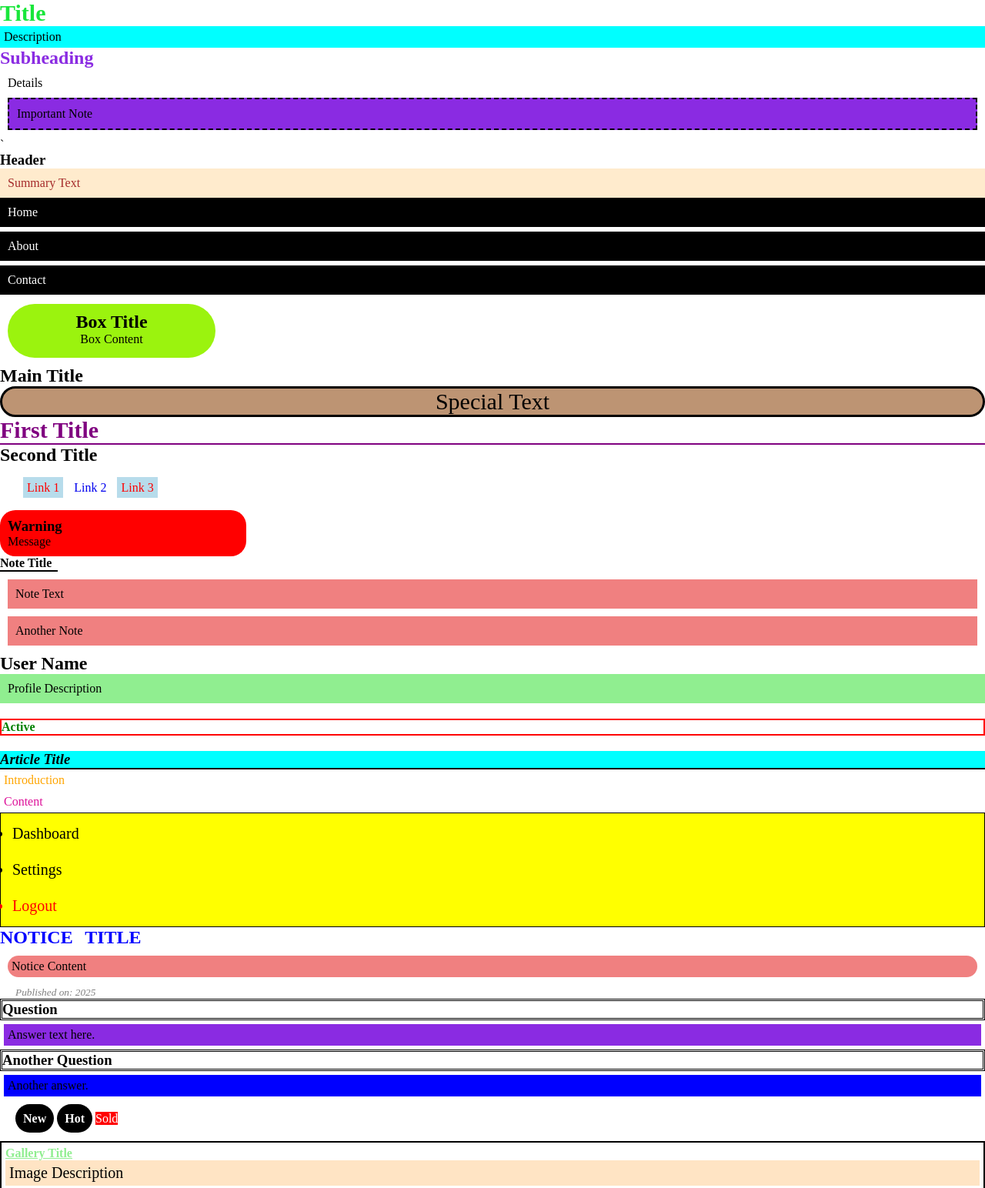
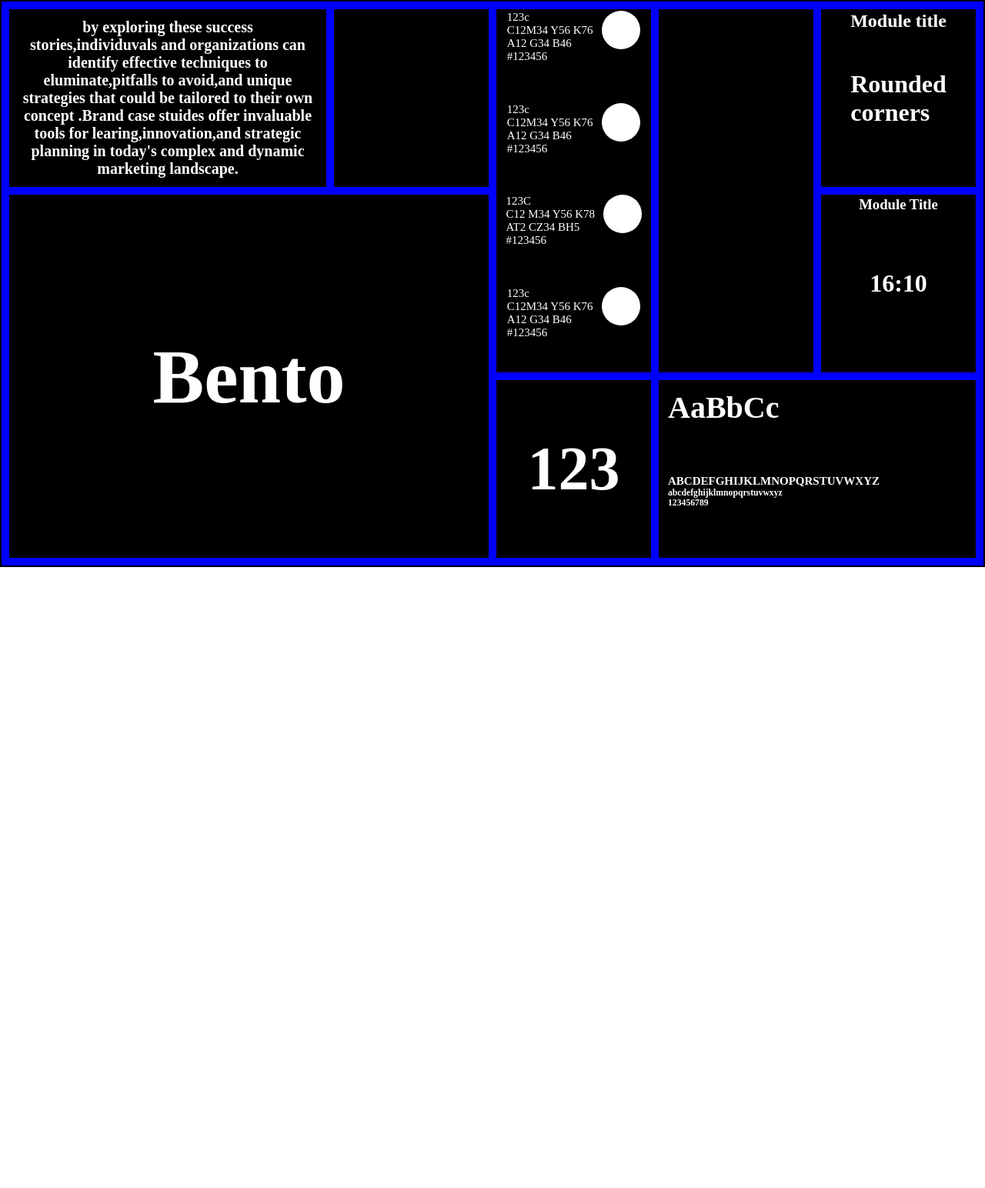
Before and after one commit to sathish2646/grid, a plain HTML site: page index.html in a window 1280 px wide. Shown: the top 1544 px of the page at 77% size. After the commit the page ends 800 px from the top, so only its background shows below. Drawn offline with Linux system fonts and the light colour scheme.

Commit message:
Add files via upload

```diff
--- a/index.html
+++ b/index.html
@@ -4,98 +4,79 @@
     <meta charset="UTF-8">
     <meta name="viewport" content="width=device-width, initial-scale=1.0">
     <title>Document</title>
-    <link rel="stylesheet" href="./style.css">
+    <link rel="stylesheet" href="style.css">
 </head>
 <body>
-    <div class="container">
-    <h1>Title</h1>
-    <p>Description</p>
+    <div class="grid-container">
+       <div class="one bio">
+         <h3>by exploring these success stories,individuvals and organizations can identify effective techniques to eluminate,pitfalls to avoid,and unique strategies that could be tailored to their own concept .Brand case stuides offer invaluable tools for learing,innovation,and strategic planning in today's complex and dynamic marketing landscape.</h3>
        </div>
-    <section>
-<h2>Subheading</h2>
-<p>Details</p>
-<p class="note">Important Note</p>
-</section>
-<div class="sum">`
-<h3>Header</h3>
-<p>Summary Text</p>
-</div>
-<ul class="menu">
-<li>Home</li>
-<li>About</li>
-<li>Contact</li>
-</ul>
-<div class="box">
-<h2>Box Title</h2>
-<p>Box Content</p>
-</div>
-<div class="card">
-<h2>Main Title</h2>
-<p class="highlight" id="special">Special Text</p>
-</div>
-<div class="content">
-<h2>First Title</h2>
-<h2>Second Title</h2>
-</div>
-<div class="div">
-<a href="#" title="external" class="a">Link 1</a>
-<a href="#">Link 2</a>
-<a href="#" title="internal" class="a">Link 3</a>
-  </div>
-  <div class="alert-box">
-    <h3>Warning</h3>
-    <p>Message</p>
-  </div>
-  <div class="info">
-<h4>Note Title</h4>
-<p>Note Text</p>
-<p>Another Note</p>
-</div>
-<div class="profile">
-  <h2>User Name</h2>
-  <p>Profile Description</p>
-  <p class="status">Active</p>
+        <div class="two bio">
+
         </div>
 
-<article>
-  <h3>Article Title</h3>
-  <p>Introduction</p>
-  <p>Content</p>
-</article>
-<ul class="nav">
-  <li>Dashboard</li>
-  <li>Settings</li>
-  <li>Logout</li>
-</ul>
-<section class="notice">
-  <h2>Notice Title</h2>
-  <p>Notice Content</p>
-  <small>Published on: 2025</small>
-</section>
-<div class="faq">
-  <h3>Question</h3>
-  <p>Answer text here.</p>
-  <h3>Another Question</h3>
-  <p>Another answer.</p>
+          <div class="three bio">
+
+           <div class="div-2">
+            <div class="div">
+            123c <br>
+           C12M34 Y56 K76 <br>
+           A12 G34 B46 <br>
+           #123456
            </div>
-<div class="labels">
-  <span class="tag">New</span>
-  <span class="tag">Hot</span>
-  <span>Sold</span>
+           <div class="i"></div>
            </div>
-<div class="gallery">
-  <h4>Gallery Title</h4>
-  <p>Image Description</p>
+            <div class="div-2">
+            <div class="div">
+            123c <br>
+           C12M34 Y56 K76 <br>
+           A12 G34 B46 <br>
+           #123456
            </div>
-<div class="summary">
-  <h3>Summary Title</h3>
-  <p>Summary Text</p>
-  <p class="note">Note Text</p>
+           <div class="i"></div>
            </div>
-<div class="bio">
-<p class="lead">Lead Text</p>
-<p>Supporting Text</p>
-<p>Ending Text</p>
+            <div class="div-2">
+            <div class="div">
+            123C <br>
+            C12 M34 Y56 K78<br>
+            AT2 CZ34 BH5 <br>
+            #123456
              </div>
+           <div class="i"></div>
+           </div>
+            <div class="div-2">
+            <div class="div">
+            123c <br>
+           C12M34 Y56 K76 <br>
+           A12 G34 B46 <br>
+           #123456
+           </div>
+           <div class="i"></div>
+           </div>
+         </div>
+         <div class="four bio"></div>
+      <div class="five bio">  <h2>Module title</h2>
+          <div class="div-3">
+            <h1>Rounded <br> corners</h1>
+          </div>
+</div>
+      <div class="six bio"><h1>Bento</h1></div>
+      <div class="seven bio"><h1>123</h1></div>
+      <div class="eight bio"><h1>AaBbCc</h1>
+        <div class="frog">
+        <h2>ABCDEFGHIJKLMNOPQRSTUVWXYZ</h2>
+        <h3>abcdefghijklmnopqrstuvwxyz</h3>
+        <h3>123456789</h3>
+        </div>
+    </div>
+     <div class="nine bio">
+         <h3>Module Title</h3>
+         <div class="div-4">
+            <h1>16:10</h1>
+         </div>
+
+     </div>
+    </div>
+
 </body>
 </html>
--- a/style.css
+++ b/style.css
@@ -1,227 +1,230 @@
+
 *{
    padding: 0%;
    margin: 0%;
 }
-h1{
-    color: rgb(25, 230, 59);
-    font-size: 30px;
+.grid-container{
+    display: grid;
+     grid-template-columns: 1fr 1fr 1fr 1fr 1fr 1fr;
+     grid-template-rows: 1fr 1fr 1fr;
+    grid-gap: 10px;
+    border: 2px solid black;
+    padding: 10px;
+    background-color: blue;
+   }
+   .bio{
+      display: grid;
+      border: 2px solid rgb(12, 2, 2);
+          background-color: black;
+      color: white  ;
+          gap: 10px;
+   }
 
-}
-.container p{
-    background-color: aqua;
-    padding: 5px;
-     font: size 25px;
-
-}
-section h2{
-    color: blueviolet;
-    font-family: large;
-}
-.note{
-    border: 1px solid ;
+.one{
+   grid-column: 1/3;
+   grid-row: 1/2;
    padding: 10px;
 }
-section p{
-    margin: 10px;
+.one h3{
+  text-align: center;
+  justify-content: center;
+  align-content: center;
+  font-size: 20px;
 }
-.sum h3+p{
-    background-color: blanchedalmond;
-    color: brown;
-    padding: 10px;
+.two{
+      grid-column:3/4;
+   grid-row: 1/2
 }
-.menu li{
-    background-color: black;
-    color: white;
-    padding: 10px;
-    border-bottom:2px solid;
-    font-size: medium;
+.three{
+      grid-column:4/5;
+   grid-row:1/3;
+}
+   .three .i{
+      background-color: white;
+      border-radius:50px;
+      width: 50px;
+      height: 50px;
+   }
+   .div-2{
+      display: flex;
+      justify-content: space-evenly;
+  }
+  .three .div{
+    font-size: 15px;
+  }
+.four{
+      grid-column:5/6;
+        grid-row: 1/3;
+}
+.five{
+      grid-column:6/7;
+   grid-row: 1/2;
+}
+.five{
 
+   display: flex;
+   align-items: center;
+   justify-content: center;
+   flex-direction: column;
+   position: relative;
 }
-ul{
- display: flex;
- flex-direction: column;
- gap: 4px;
-}
-.box{
-    background-color: rgb(155, 243, 14);
-    /* border: thick; */
-    border-radius: 50px;
-    margin: 10px;
-    padding: 10px;
-    width: 250px;
-    height: 50px;
-    text-align: center;
-}
-.highlight,#special{
-    background: rgb(189, 148, 115);
-    border: solid;
-    font-size: 30px;
-    border-radius: 20px;
-    text-align: center;
-}
-.content :nth-child(1){
-    border-bottom: 2px double;
-    color: purple;
-    font-size: 30px;
-}
-.a{
- color: red;
- text-decoration: none;
- padding: 10px;
- background-color: rgb(183, 220, 235);
-
-}
-.div{
-    margin:20px;
-}
-.div a{
-    text-decoration: none;
-     margin-left: 10px;
-}
-.div a[title]{
-    padding: 5px;
-
+.five h2{
+   position: absolute;
+   top: 0;
 }
 
-.alert-box {
-    background-color: red;
-    border: thick;
-    padding: 10px;
-    border-radius: 20px;
-    width:300px;
+
+.six{
+      grid-column:1/4;
+   grid-row: 2/4;
+
+   align-items: center;
+   justify-content: center;
+   font-size: 50px;
 }
-.info p{
-    background-color:lightcoral;
-    border: 10px;
-    padding: 10px;
-    margin: 10px;
+.seven{
+      grid-column:4/5;
+   grid-row: 3/4;
+   display: flex;
+   justify-content: center;
+   align-items: center;
+   font-size: 40px
 }
-.info h4{
-    border-bottom: 2px solid;
-    width: 75px;
+.eight{
+grid-column:5/7;
+   grid-row: 3/4;
+   padding:10px;
+   font-size: 20px;
 }
-.profile :nth-child(2){
-    background-color: lightgreen;
-    padding: 10px;
+.frog{
+   font-size: 10px;
 }
-.status {
-    color: green;
-    font-weight: bold;
-    border: 2px solid red;
+.nine{
+   grid-column:6/7;
+   grid-row: 2/3;
+   display: flex;
+   align-items: center;
+   justify-content: center;
+   flex-direction: column;
+   position: relative;
 }
-.profile p{
-   margin-bottom: 20px;
+.nine h3{
+   position: absolute;
+   top: 0;
 }
 
-article :nth-child(2) {
-    padding: 5px;
-    color: orange;
+   @media screen and (max-width: 500px){
 
-}
-article :last-child{
-    padding: 5px;
-    color: rgb(221, 19, 154);
-}
-article h3{
-    background-color: aqua;
-   font-style: italic ;
-   border-bottom: 2px solid;
-}
-.nav{
-    background-color: yellow;
-    border: 1px solid;
-    padding: 5px;
-    font-size: 20px;
-}
-.nav li{
-    margin: 10px;
-    list-style: ;
-
-}
-.nav  :last-child{
-    color: red;
-}
-.notice h2{
-    text-transform: uppercase;
-    color: blue;
-    word-spacing: 10px;
-}
-.notice p{
-    background-color: lightcoral;
-    padding: 5px;
-    border-radius: 20px;
-}
-.notice small{
-    color: gray;
-    font-style: italic;
-    margin-left: 20px;
-}
-.faq h3{
-    border: double;
-}
-.faq :nth-child(2){
-    background-color: blueviolet;
-}
-.faq :nth-child(4){
+     .grid-container{
+    display: grid;
+    grid-gap: 5px;
+    border: 2px solid black;
+    padding: 10px;
     background-color: blue;
    }
-.faq p{
-    padding: 5px;
-    margin: 5px;
+   .bio{
+      display: grid;
+      border: 2px solid rgb(12, 2, 2);
+      background-color: black;
+      color: white  ;
+      gap: 5px;
    }
-.labels .tag{
-    font-weight: bold;
-    background-color: black;
-    color: white;
-    padding: 10px;
-    border-radius: 20px;
+
+.one{
+   grid-column: 1/3;
+   grid-row: 1/2;
+   padding: 4px;
 }
-.labels{
-    margin-top: 25px;
-    margin:20px;
+.one h3{
+  text-align: center;
+  justify-content: center;
+  align-content: center;
+  font-size: 7px;
 }
-span{
-    background-color: red;
-    color:white;
+.two{
+      grid-column:3/4;
+   grid-row: 1/2
 }
-.gallery{
-    padding: 05px;
-    border: 2px solid;
+.three{
+      grid-column:4/5;
+   grid-row:1/3;
 }
-.gallery h4{
-    color: lightgreen;
-    text-decoration: underline;
+   .three .i{
+      background-color: white;
+      border-radius:50px;
+      width: 15px;
+      height: 15px;
    }
-.gallery p{
-    background-color: bisque;
-    font-size: 20px;
-    padding: 5px;
+   .div-2{
+      display: flex;
+      justify-content: space-evenly;
   }
-.summary{
-    padding: 5px;
-    margin: 5px;
-    border: 1px solid;
+  .three .div{
+    font-size: 4px;
   }
-.note {
-    border: 2px dashed;
-    background-color: blueviolet;
+.four{
+      grid-column:5/6;
+        grid-row: 1/3;
 }
-.summary h3{
-    font-size: 20px;
-    font-weight: bold;
+.five{
+      grid-column:6/7;
+   grid-row: 1/2;
 }
-.lead{
-    font-size: 20px;
-    font-weight: bold;
-    background-color: black;
-    color: white;
+.five{
+
+   display: flex;
+   align-items: center;
+   justify-content: center;
+   flex-direction: column;
+   position: relative;
 }
-.bio :nth-child(2){
-    border: 1px solid;
-    padding: 5px;
-    margin:2px
+.five h2{
+   position: absolute;
+   top: 0;
+   font-size: 5px;
 }
-.bio :nth-child(3){
-    font-style: italic;
-    color: rgb(48, 12, 250)
+.five h1{
+   font-size: 16px;
 }
+
+
+.six{
+      grid-column:1/4;
+   grid-row: 2/4;
+
+   align-items: center;
+   justify-content: center;
+   font-size:19px;
+}
+.seven{
+      grid-column:4/5;
+   grid-row: 3/4;
+   display: flex;
+   justify-content: center;
+   align-items: center;
+   font-size: 9px
+}
+.eight{
+grid-column:5/7;
+   grid-row: 3/4;
+   padding:10px;
+   font-size: 6px;
+}
+.frog{
+   font-size: 5px;
+}
+.nine{
+   grid-column:6/7;
+   grid-row: 2/3;
+   display: flex;
+   align-items: center;
+   justify-content: center;
+   flex-direction: column;
+   position: relative;
+}
+.nine h3{
+   position: absolute;
+   top: 0;
+   font-size: 7px;
+}
+   }
```
Lines whose indentation alone changed are shown as unchanged.
